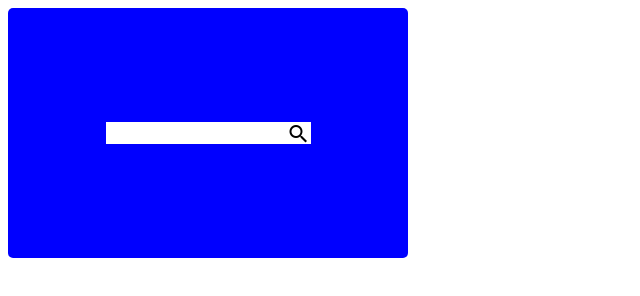
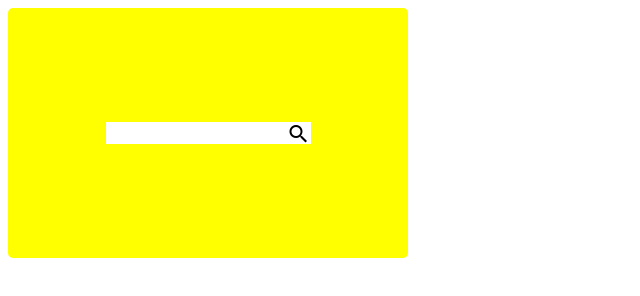
Before and after one commit to acciojob/Interactive-Search-arshad-hash, a website: page main.html in a window 1280 px wide. Shown: the whole page, without its empty margins (0-640 px from the left). Drawn offline with Linux system fonts and the light colour scheme.

Commit message:
created a submission

```diff
--- a/main.html
+++ b/main.html
@@ -9,7 +9,7 @@
 </head>
 
 <body>
-	<div >
+	<div class="search">
 		<input type="text" class="input">
 		<button class="btn material-icons" placeholder="">search</button>
 	</div>
```
